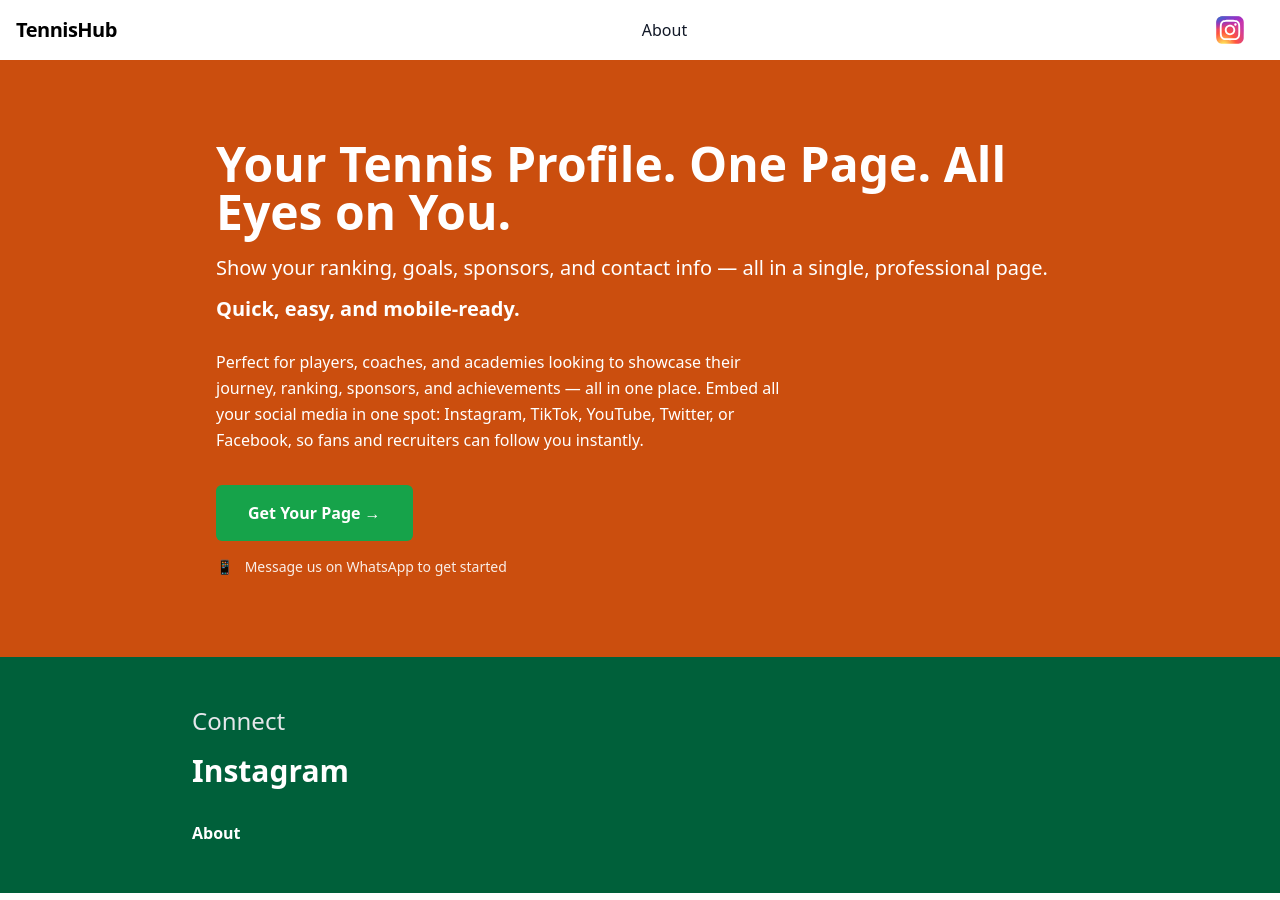
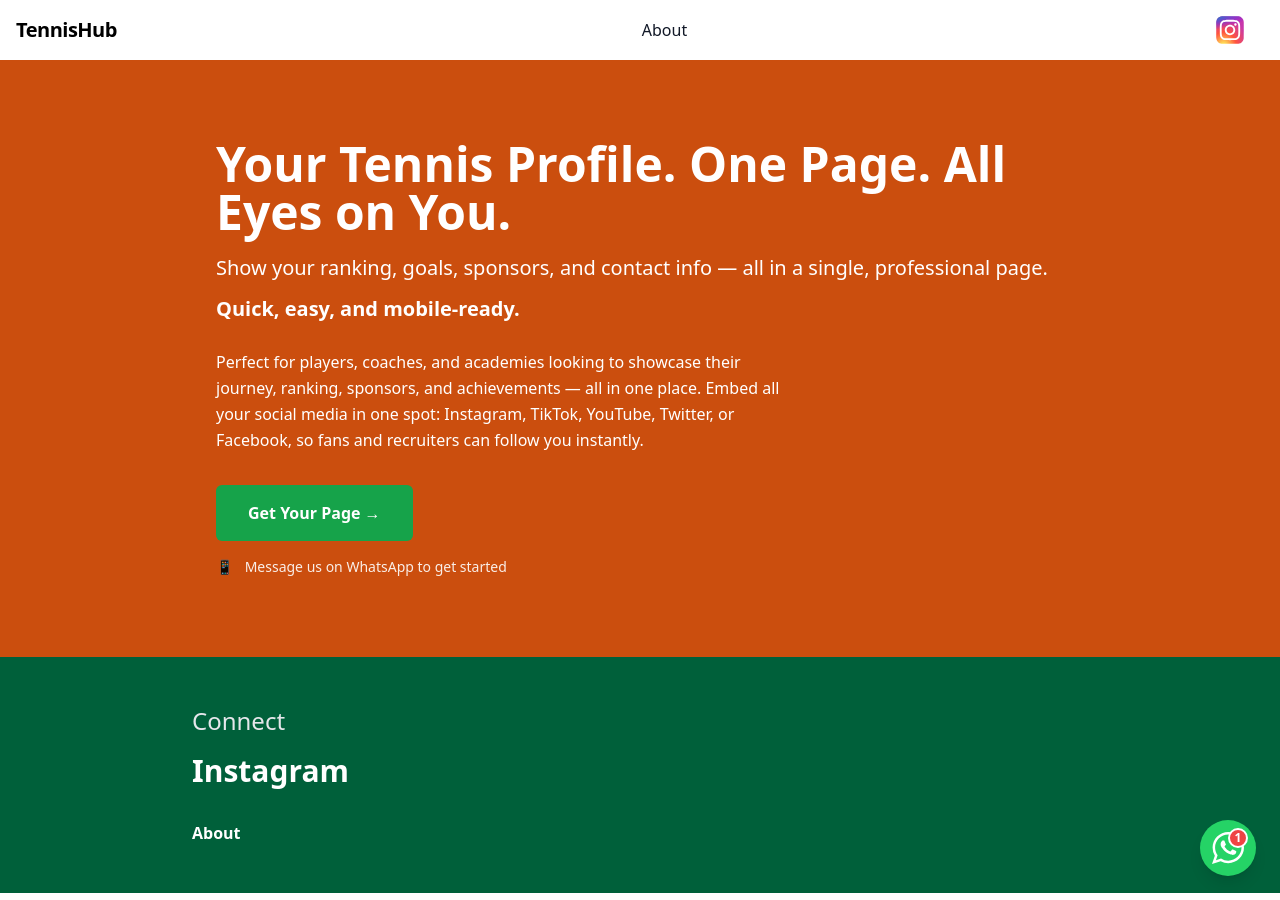
Before and after one commit to bricoon/tennishub, a Jekyll site: the page built from index.html, in a window 1280 px wide. Built offline with Jekyll 4.4.1, drawn with Linux system fonts in a browser that asks for light colours.

Commit message:
adding whatsapp icon

```diff
--- /dev/null
+++ b/_includes/whatsApp__btn.html
@@ -0,0 +1,25 @@
+<a
+  href="https://wa.me/34614293047?text=Hi!%20I'm%20interested%20in%20getting%20my%20own%20TennisHub%20player%20page."
+  target="_blank"
+  rel="noopener noreferrer"
+  aria-label="Chat on WhatsApp"
+  class="whatsapp-button fixed bottom-6 right-6 z-50 w-14 h-14 bg-[#25D366] hover:bg-[#128C7E] rounded-full shadow-lg transition-all duration-300 flex items-center justify-center group"
+  x-data="{ hover: false }"
+  @mouseenter="hover = true"
+  @mouseleave="hover = false">
+
+  <div class="relative">
+    <!-- WhatsApp Icon -->
+    <div class="w-8 h-8 text-white transition-transform duration-300" :class="{ 'scale-110': hover }">
+      {% include svg/whatsapp__btn.svg %}
+    </div>
+
+    <!-- Pulse Effect -->
+    <div class="absolute inset-0 rounded-full bg-[#25D366] opacity-0 group-hover:opacity-20 transition-opacity duration-500 -z-10 animate-ping"></div>
+
+    <!-- Optional Notification Badge -->
+    <div class="absolute -top-1 -right-1 w-5 h-5 bg-red-500 rounded-full border-2 border-white flex items-center justify-center text-white text-xs font-bold">
+      1
+    </div>
+  </div>
+</a>
--- a/assets/css/main.css
+++ b/assets/css/main.css
@@ -600,6 +600,46 @@ video {
   position: static;
 }
 
+.fixed {
+  position: fixed;
+}
+
+.absolute {
+  position: absolute;
+}
+
+.relative {
+  position: relative;
+}
+
+.inset-0 {
+  inset: 0px;
+}
+
+.-right-1 {
+  right: -0.25rem;
+}
+
+.-top-1 {
+  top: -0.25rem;
+}
+
+.bottom-6 {
+  bottom: 1.5rem;
+}
+
+.right-6 {
+  right: 1.5rem;
+}
+
+.-z-10 {
+  z-index: -10;
+}
+
+.z-50 {
+  z-index: 50;
+}
+
 .mx-auto {
   margin-left: auto;
   margin-right: auto;
@@ -628,10 +668,6 @@ video {
   margin-bottom: 0.5rem;
 }
 
-.mb-3 {
-  margin-bottom: 0.75rem;
-}
-
 .mb-4 {
   margin-bottom: 1rem;
 }
@@ -648,20 +684,16 @@ video {
   margin-right: 0.5rem;
 }
 
+.mt-12 {
+  margin-top: 3rem;
+}
+
 .mt-2 {
   margin-top: 0.5rem;
 }
 
-.mt-6 {
-  margin-top: 1.5rem;
-}
-
 .mt-8 {
   margin-top: 2rem;
-}
-
-.mt-12 {
-  margin-top: 3rem;
 }
 
 .line-clamp-3 {
@@ -695,8 +727,20 @@ video {
   display: none;
 }
 
+.h-14 {
+  height: 3.5rem;
+}
+
 .h-48 {
   height: 12rem;
+}
+
+.h-5 {
+  height: 1.25rem;
+}
+
+.h-8 {
+  height: 2rem;
 }
 
 .h-9 {
@@ -705,6 +749,18 @@ video {
 
 .h-full {
   height: 100%;
+}
+
+.w-14 {
+  width: 3.5rem;
+}
+
+.w-5 {
+  width: 1.25rem;
+}
+
+.w-8 {
+  width: 2rem;
 }
 
 .w-9 {
@@ -735,24 +791,37 @@ video {
   max-width: 600px;
 }
 
+.max-w-none {
+  max-width: none;
+}
+
 .max-w-xl {
   max-width: 36rem;
 }
 
-.max-w-none {
-  max-width: none;
+.scale-110 {
+  --tw-scale-x: 1.1;
+  --tw-scale-y: 1.1;
+  transform: translate(var(--tw-translate-x), var(--tw-translate-y)) rotate(var(--tw-rotate)) skewX(var(--tw-skew-x)) skewY(var(--tw-skew-y)) scaleX(var(--tw-scale-x)) scaleY(var(--tw-scale-y));
 }
 
 .transform {
   transform: translate(var(--tw-translate-x), var(--tw-translate-y)) rotate(var(--tw-rotate)) skewX(var(--tw-skew-x)) skewY(var(--tw-skew-y)) scaleX(var(--tw-scale-x)) scaleY(var(--tw-scale-y));
 }
 
+@keyframes ping {
+  75%, 100% {
+    transform: scale(2);
+    opacity: 0;
+  }
+}
+
+.animate-ping {
+  animation: ping 1s cubic-bezier(0, 0, 0.2, 1) infinite;
+}
+
 .cursor-pointer {
   cursor: pointer;
-}
-
-.list-disc {
-  list-style-type: disc;
 }
 
 .grid-cols-1 {
@@ -775,12 +844,12 @@ video {
   justify-content: space-between;
 }
 
+.gap-6 {
+  gap: 1.5rem;
+}
+
 .gap-8 {
   gap: 2rem;
-}
-
-.gap-6 {
-  gap: 1.5rem;
 }
 
 .space-x-10 > :not([hidden]) ~ :not([hidden]) {
@@ -801,12 +870,6 @@ video {
   margin-left: calc(1.5rem * calc(1 - var(--tw-space-x-reverse)));
 }
 
-.space-y-1 > :not([hidden]) ~ :not([hidden]) {
-  --tw-space-y-reverse: 0;
-  margin-top: calc(0.25rem * calc(1 - var(--tw-space-y-reverse)));
-  margin-bottom: calc(0.25rem * var(--tw-space-y-reverse));
-}
-
 .space-y-3 > :not([hidden]) ~ :not([hidden]) {
   --tw-space-y-reverse: 0;
   margin-top: calc(0.75rem * calc(1 - var(--tw-space-y-reverse)));
@@ -823,6 +886,10 @@ video {
   overflow: hidden;
 }
 
+.rounded-full {
+  border-radius: 9999px;
+}
+
 .rounded-lg {
   border-radius: 0.5rem;
 }
@@ -833,6 +900,10 @@ video {
 
 .border {
   border-width: 1px;
+}
+
+.border-2 {
+  border-width: 2px;
 }
 
 .border-t {
@@ -849,6 +920,16 @@ video {
   border-color: rgb(229 231 235 / var(--tw-border-opacity, 1));
 }
 
+.border-white {
+  --tw-border-opacity: 1;
+  border-color: rgb(255 255 255 / var(--tw-border-opacity, 1));
+}
+
+.bg-\[\#25D366\] {
+  --tw-bg-opacity: 1;
+  background-color: rgb(37 211 102 / var(--tw-bg-opacity, 1));
+}
+
 .bg-black {
   --tw-bg-opacity: 1;
   background-color: rgb(0 0 0 / var(--tw-bg-opacity, 1));
@@ -862,6 +943,11 @@ video {
 .bg-green-600 {
   --tw-bg-opacity: 1;
   background-color: rgb(22 163 74 / var(--tw-bg-opacity, 1));
+}
+
+.bg-red-500 {
+  --tw-bg-opacity: 1;
+  background-color: rgb(239 68 68 / var(--tw-bg-opacity, 1));
 }
 
 .bg-white {
@@ -942,28 +1028,12 @@ video {
   padding-bottom: 2rem;
 }
 
-.pl-5 {
-  padding-left: 1.25rem;
-}
-
-.pr-24 {
-  padding-right: 6rem;
+.pr-10 {
+  padding-right: 2.5rem;
 }
 
 .pt-8 {
   padding-top: 2rem;
-}
-
-.pr-16 {
-  padding-right: 4rem;
-}
-
-.pr-1 {
-  padding-right: 0.25rem;
-}
-
-.pr-10 {
-  padding-right: 2.5rem;
 }
 
 .text-left {
@@ -1006,6 +1076,11 @@ video {
 .text-xl {
   font-size: 1.25rem;
   line-height: 1.75rem;
+}
+
+.text-xs {
+  font-size: 0.75rem;
+  line-height: 1rem;
 }
 
 .font-bold {
@@ -1069,6 +1144,11 @@ video {
   color: rgb(75 85 99 / var(--tw-text-opacity, 1));
 }
 
+.text-gray-700 {
+  --tw-text-opacity: 1;
+  color: rgb(55 65 81 / var(--tw-text-opacity, 1));
+}
+
 .text-gray-800 {
   --tw-text-opacity: 1;
   color: rgb(31 41 55 / var(--tw-text-opacity, 1));
@@ -1084,9 +1164,8 @@ video {
   color: rgb(255 255 255 / var(--tw-text-opacity, 1));
 }
 
-.text-gray-700 {
-  --tw-text-opacity: 1;
-  color: rgb(55 65 81 / var(--tw-text-opacity, 1));
+.opacity-0 {
+  opacity: 0;
 }
 
 .opacity-90 {
@@ -1096,6 +1175,12 @@ video {
 .shadow {
   --tw-shadow: 0 1px 3px 0 rgb(0 0 0 / 0.1), 0 1px 2px -1px rgb(0 0 0 / 0.1);
   --tw-shadow-colored: 0 1px 3px 0 var(--tw-shadow-color), 0 1px 2px -1px var(--tw-shadow-color);
+  box-shadow: var(--tw-ring-offset-shadow, 0 0 #0000), var(--tw-ring-shadow, 0 0 #0000), var(--tw-shadow);
+}
+
+.shadow-lg {
+  --tw-shadow: 0 10px 15px -3px rgb(0 0 0 / 0.1), 0 4px 6px -4px rgb(0 0 0 / 0.1);
+  --tw-shadow-colored: 0 10px 15px -3px var(--tw-shadow-color), 0 4px 6px -4px var(--tw-shadow-color);
   box-shadow: var(--tw-ring-offset-shadow, 0 0 #0000), var(--tw-ring-shadow, 0 0 #0000), var(--tw-shadow);
 }
 
@@ -1121,14 +1206,32 @@ video {
   transition-duration: 150ms;
 }
 
+.transition-all {
+  transition-property: all;
+  transition-timing-function: cubic-bezier(0.4, 0, 0.2, 1);
+  transition-duration: 150ms;
+}
+
 .transition-colors {
   transition-property: color, background-color, border-color, text-decoration-color, fill, stroke;
   transition-timing-function: cubic-bezier(0.4, 0, 0.2, 1);
   transition-duration: 150ms;
 }
 
+.transition-opacity {
+  transition-property: opacity;
+  transition-timing-function: cubic-bezier(0.4, 0, 0.2, 1);
+  transition-duration: 150ms;
+}
+
 .transition-shadow {
   transition-property: box-shadow;
+  transition-timing-function: cubic-bezier(0.4, 0, 0.2, 1);
+  transition-duration: 150ms;
+}
+
+.transition-transform {
+  transition-property: transform;
   transition-timing-function: cubic-bezier(0.4, 0, 0.2, 1);
   transition-duration: 150ms;
 }
@@ -1141,9 +1244,18 @@ video {
   transition-duration: 300ms;
 }
 
+.duration-500 {
+  transition-duration: 500ms;
+}
+
 .hover\:-translate-y-1:hover {
   --tw-translate-y: -0.25rem;
   transform: translate(var(--tw-translate-x), var(--tw-translate-y)) rotate(var(--tw-rotate)) skewX(var(--tw-skew-x)) skewY(var(--tw-skew-y)) scaleX(var(--tw-scale-x)) scaleY(var(--tw-scale-y));
+}
+
+.hover\:bg-\[\#128C7E\]:hover {
+  --tw-bg-opacity: 1;
+  background-color: rgb(18 140 126 / var(--tw-bg-opacity, 1));
 }
 
 .hover\:bg-gray-800:hover {
@@ -1193,6 +1305,10 @@ video {
 .group:hover .group-hover\:text-gray-700 {
   --tw-text-opacity: 1;
   color: rgb(55 65 81 / var(--tw-text-opacity, 1));
+}
+
+.group:hover .group-hover\:opacity-20 {
+  opacity: 0.2;
 }
 
 @media (min-width: 640px) {
--- a/index.html
+++ b/index.html
@@ -7,3 +7,4 @@ description: "Create your professional tennis player page in minutes. Showcase r
 ---
 
  {% include hero.html %}
+ {% include whatsApp__btn.html %}
```
Also changed, not shown: _includes/svg/whatsapp__btn.svg (added), _includes/svg/whatsapp__icon.svg (added), 3 other files.
